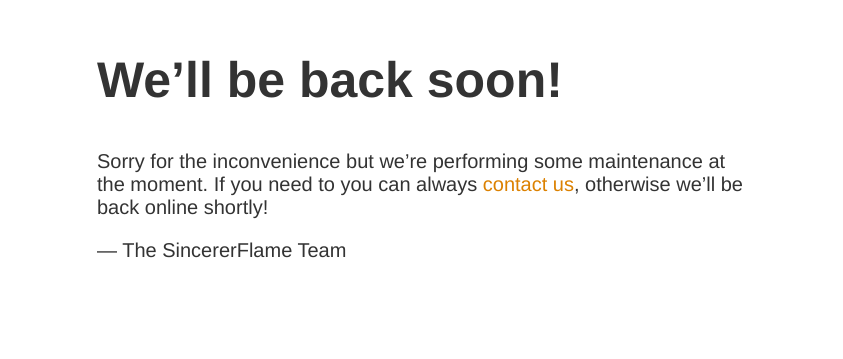
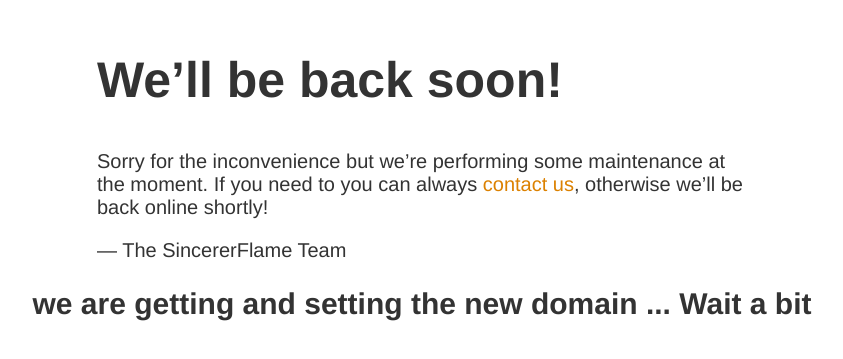
Before and after one commit to DarkNightcore8/not-online, a plain HTML site: page upload.darkwebtester.site/index.html in a window 1280 px wide. Shown: the part 149-508 px from the top of the page, without its empty margins (218-1061 px from the left). Drawn offline with Linux system fonts and the light colour scheme.

Commit message:
Update index.html

```diff
--- a/upload.darkwebtester.site/index.html
+++ b/upload.darkwebtester.site/index.html
@@ -16,3 +16,5 @@
         <p>&mdash; The SincererFlame Team</p>
     </div>
 </article>
+
+<center><h2>we are getting and setting the new domain ... Wait a bit</h2></center>
```
